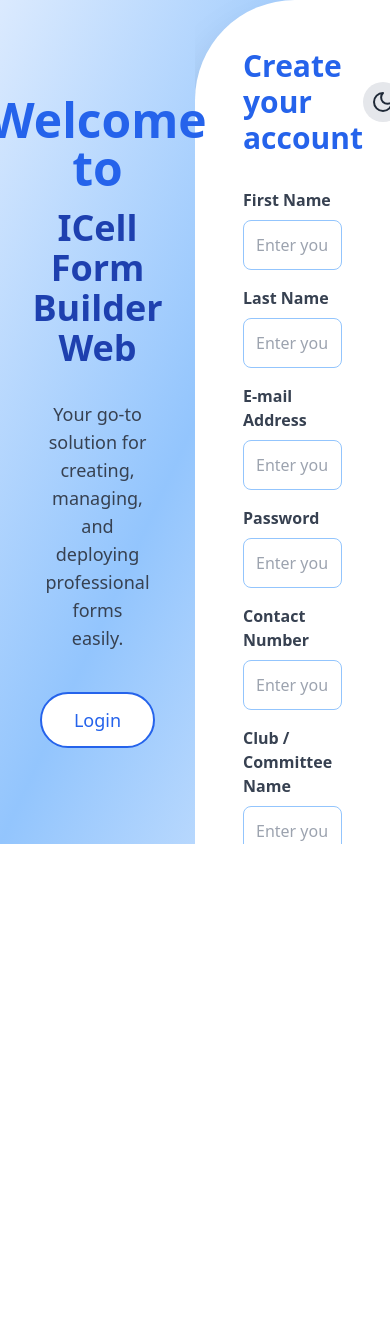
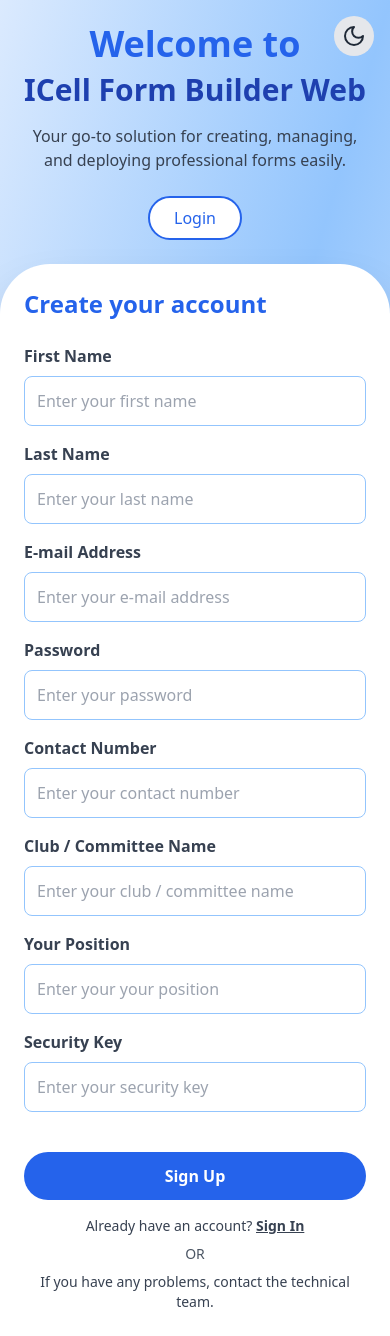
Before and after one commit to princegupta-in/FormBuilder_NITRR, a Next.js app in the folder client/: page /signup/signup in a window 390 px wide. Before the commit the page ends 844 px from the top, so only its background shows below. Built offline with nearby package versions, Linux system fonts and the light colour scheme.

Commit message:
Modified Signup and Signin Page for Mobile View

```diff
--- a/client/src/pages/signin/signin.js
+++ b/client/src/pages/signin/signin.js
@@ -42,11 +42,19 @@
         : 'bg-gradient-to-br from-blue-100 via-blue-300 to-blue-100';
 
     return (
-        <div className={`flex min-h-screen transition-all duration-500 ${backgroundStyle}`}>
-            {/* Left Side */}
-            <div className="flex-1 p-12 flex flex-col justify-center items-center text-center relative overflow-hidden">
+        <div className={`flex flex-col md:flex-row min-h-screen transition-all duration-500 ${backgroundStyle}`}>
+            {/* Top section (Left on desktop) */}
+            <div className="flex-1 p-6 md:p-12 flex flex-col justify-center items-center text-center relative overflow-hidden rounded-b-[50px] md:rounded-none">
+                {/* Dark mode button for mobile view */}
+                <button
+                    onClick={() => setDarkMode(!darkMode)}
+                    className={`md:hidden absolute top-4 right-4 p-2 rounded-full ${darkMode ? 'bg-gray-700' : 'bg-gray-200'}`}
+                >
+                    {darkMode ? <Sun className="text-yellow-300" /> : <Moon className="text-gray-800" />}
+                </button>
+
                 <motion.h1
-                    className={`text-5xl font-bold mb-4 ${darkMode ? 'text-white' : 'text-blue-600'}`}
+                    className={`text-4xl md:text-5xl font-bold mb-4 ${darkMode ? 'text-white' : 'text-blue-600'}`}
                     initial={{ opacity: 0 }}
                     animate={{ opacity: 1 }}
                     transition={{ duration: 0.5 }}
@@ -54,7 +62,7 @@
                     Welcome Back!
                 </motion.h1>
                 <motion.h2
-                    className={`text-4xl font-semibold mb-8 ${darkMode ? 'text-blue-300' : 'text-blue-800'}`}
+                    className={`text-3xl md:text-4xl font-semibold mb-4 md:mb-8 ${darkMode ? 'text-blue-300' : 'text-blue-800'}`}
                     initial={{ opacity: 0 }}
                     animate={{ opacity: 1 }}
                     transition={{ duration: 0.5, delay: 0.2 }}
@@ -62,7 +70,7 @@
                     Sign In to Your Account
                 </motion.h2>
                 <motion.p
-                    className={`max-w-xl text-lg mb-10 ${darkMode ? 'text-gray-300' : 'text-gray-700'}`}
+                    className={`max-w-xl text-base md:text-lg mb-6 md:mb-10 ${darkMode ? 'text-gray-300' : 'text-gray-700'}`}
                     initial={{ opacity: 0 }}
                     animate={{ opacity: 1 }}
                     transition={{ duration: 0.5, delay: 0.4 }}
@@ -72,7 +80,7 @@
                 <div className="flex space-x-4">
                     <motion.button
                         type="button"
-                        className={`px-8 py-3 rounded-full text-lg border-2 transition duration-300 ${darkMode ? 'bg-blue-600 text-white border-blue-400 hover:bg-blue-700' : 'bg-white text-blue-600 border-blue-600 hover:bg-blue-600 hover:text-white'}`}
+                        className={`px-6 md:px-8 py-2 md:py-3 rounded-full text-base md:text-lg border-2 transition duration-300 ${darkMode ? 'bg-blue-600 text-white border-blue-400 hover:bg-blue-700' : 'bg-white text-blue-600 border-blue-600 hover:bg-blue-600 hover:text-white'}`}
                         initial={{ y: 20, opacity: 0 }}
                         animate={{ y: 0, opacity: 1 }}
                         transition={{ duration: 0.5, delay: 0.6 }}
@@ -82,25 +90,27 @@
                 </div>
             </div>
 
-            {/* Right Side */}
+            {/* Bottom section (Right on desktop) */}
             <motion.div
-                className={`flex-1 p-12 overflow-y-auto ${darkMode ? 'bg-gray-800' : 'bg-white'} rounded-l-[100px] shadow-2xl relative z-10`}
-                initial={{ x: 300, opacity: 0 }}
-                animate={{ x: 0, opacity: 1 }}
+                className={`flex-1 p-6 md:p-12 overflow-y-auto ${darkMode ? 'bg-gray-800' : 'bg-white'} rounded-t-[50px] md:rounded-none md:rounded-tl-[100px] md:rounded-bl-[100px] shadow-2xl relative z-10`}
+                initial={{ opacity: 0 }}
+                animate={{ opacity: 1 }}
                 transition={{ duration: 0.5, delay: 1 }}
             >
-                <div className="flex justify-between items-center mb-8">
-                    <h2 className={`text-3xl font-bold ${darkMode ? 'text-blue-300' : 'text-blue-600'}`}>Sign In</h2>
-                    <button onClick={() => setDarkMode(!darkMode)} className={`p-2 rounded-full ${darkMode ? 'bg-gray-700' : 'bg-gray-200'}`}>
+                <div className="flex justify-between items-center mb-6 md:mb-8">
+                    <h2 className={`text-2xl md:text-3xl font-bold ${darkMode ? 'text-blue-300' : 'text-blue-600'}`}>Sign In</h2>
+                    {/* Dark mode button for desktop view */}
+                    <button
+                        onClick={() => setDarkMode(!darkMode)}
+                        className={`hidden md:block p-2 rounded-full ${darkMode ? 'bg-gray-700' : 'bg-gray-200'}`}
+                    >
                         {darkMode ? <Sun className="text-yellow-300" /> : <Moon className="text-gray-800" />}
                     </button>
                 </div>
                 <form onSubmit={handleSubmit}>
-                    {/* Email Field */}
                     <motion.div
-                        initial={{ x: 300, opacity: 0 }}
-                        animate={{ x: 0, opacity: 1 }}
-                        exit={{ x: -300, opacity: 0 }}
+                        initial={{ opacity: 0 }}
+                        animate={{ opacity: 1 }}
                         transition={{ duration: 0.5 }}
                         className="mb-4"
                     >
@@ -113,14 +123,12 @@
                             onChange={(e) => setFormData({ ...formData, email: e.target.value })}
                             className={`w-full p-3 border rounded-lg focus:outline-none focus:ring-2 transition-all duration-300 ${darkMode ? 'bg-gray-700 text-white border-gray-600 focus:ring-blue-500' : 'bg-white text-gray-800 border-blue-300 focus:ring-blue-500'}`}
                         />
-                        {errors.email && <span className="text-red-500">{errors.email}</span>}
+                        {errors.email && <span className="text-red-500 text-sm">{errors.email}</span>}
                     </motion.div>
 
-                    {/* Password Field */}
                     <motion.div
-                        initial={{ x: 300, opacity: 0 }}
-                        animate={{ x: 0, opacity: 1 }}
-                        exit={{ x: -300, opacity: 0 }}
+                        initial={{ opacity: 0 }}
+                        animate={{ opacity: 1 }}
                         transition={{ duration: 0.5 }}
                         className="mb-4"
                     >
@@ -133,26 +141,26 @@
                             onChange={(e) => setFormData({ ...formData, password: e.target.value })}
                             className={`w-full p-3 border rounded-lg focus:outline-none focus:ring-2 transition-all duration-300 ${darkMode ? 'bg-gray-700 text-white border-gray-600 focus:ring-blue-500' : 'bg-white text-gray-800 border-blue-300 focus:ring-blue-500'}`}
                         />
-                        {errors.password && <span className="text-red-500">{errors.password}</span>}
+                        {errors.password && <span className="text-red-500 text-sm">{errors.password}</span>}
                     </motion.div>
 
-                    <div className="text-center mt-8 text-black">
+                    <div className="text-center mt-6 md:mt-8">
                         <motion.button
                             whileHover={{ scale: 1.05 }}
                             whileTap={{ scale: 0.95 }}
                             type="submit"
-                            className={`w-full mt-6 p-3 rounded-full text-white font-semibold transition-all duration-300 ${
+                            className={`w-full mt-4 md:mt-6 p-3 rounded-full text-white font-semibold transition-all duration-300 ${
                                 darkMode ? 'bg-blue-500 hover:bg-blue-600' : 'bg-blue-600 hover:bg-blue-700'
                             }`}
                         >
                             Sign In
                         </motion.button>
-                        <p>
+                        <p className={`mt-4 text-sm md:text-base ${darkMode ? 'text-gray-300' : 'text-gray-700'}`}>
                             Don't have an account?{' '}
                             <Link href="/signup/signup" className="font-semibold underline hover:text-blue-800">Sign Up</Link>
                         </p>
-                        <p className="mt-2">OR</p>
-                        <p>If you have any problems, contact the technical team.</p>
+                        <p className={`mt-2 text-sm md:text-base ${darkMode ? 'text-gray-400' : 'text-gray-600'}`}>OR</p>
+                        <p className={`mt-2 text-sm md:text-base ${darkMode ? 'text-gray-300' : 'text-gray-700'}`}>If you have any problems, contact the technical team.</p>
                     </div>
                 </form>
             </motion.div>
--- a/client/src/pages/signup/signup.js
+++ b/client/src/pages/signup/signup.js
@@ -1,76 +1,85 @@
-"use client"
+"use client";
 import "../../app/globals.css";
-import React, { useState, useEffect } from 'react';
-import { motion } from 'framer-motion';
-import { Sun, Moon } from 'lucide-react';
-import Link from 'next/link';
-
+import React, { useState, useEffect } from "react";
+import { motion } from "framer-motion";
+import { Sun, Moon } from "lucide-react";
+import Link from "next/link";
 export default function SignUp() {
   const [darkMode, setDarkMode] = useState(false);
   const [formData, setFormData] = useState({
-        firstName: '',
-        lastName: '',
-        email: '',
-        password: '',
-        contact: '',
-        clubName: '',
-        position: '',
-        securityKey: '',
+    firstName: "",
+    lastName: "",
+    email: "",
+    password: "",
+    contact: "",
+    clubName: "",
+    position: "",
+    securityKey: "",
   });
   const [errors, setErrors] = useState({});
-
   useEffect(() => {
-        const body = document.querySelector('body');
+    const body = document.querySelector("body");
     if (darkMode) {
-            body.classList.add('dark');
+      body.classList.add("dark");
     } else {
-            body.classList.remove('dark');
+      body.classList.remove("dark");
     }
   }, [darkMode]);
 
   const formFields = [
-        { label: 'First Name', type: 'text', field: 'firstName' },
-        { label: 'Last Name', type: 'text', field: 'lastName' },
-        { label: 'E-mail Address', type: 'email', field: 'email' },
-        { label: 'Password', type: 'password', field: 'password' },
-        { label: 'Contact Number', type: 'tel', field: 'contact' },
-        { label: 'Club / Committee Name', type: 'text', field: 'clubName' },
-        { label: 'Your Position', type: 'text', field: 'position' },
-        { label: 'Security Key', type: 'text', field: 'securityKey' }
+    { label: "First Name", type: "text", field: "firstName" },
+    { label: "Last Name", type: "text", field: "lastName" },
+    { label: "E-mail Address", type: "email", field: "email" },
+    { label: "Password", type: "password", field: "password" },
+    { label: "Contact Number", type: "tel", field: "contact" },
+    { label: "Club / Committee Name", type: "text", field: "clubName" },
+    { label: "Your Position", type: "text", field: "position" },
+    { label: "Security Key", type: "text", field: "securityKey" },
   ];
 
   const validate = () => {
     const newErrors = {};
     if (!formData.firstName) newErrors.firstName = "First Name is required";
     if (!formData.lastName) newErrors.lastName = "Last Name is required";
-        if (!formData.email.includes('@')) newErrors.email = "Invalid email format";
-        if (formData.password.length < 6) newErrors.password = "Password must be at least 6 characters";
+    if (!formData.email.includes("@")) newErrors.email = "Invalid email format";
+    if (formData.password.length < 6)
+      newErrors.password = "Password must be at least 6 characters";
     if (!formData.contact) newErrors.contact = "Contact Number is required";
-        if (!formData.clubName) newErrors.clubName = "Club/Committee Name is required";
+    if (!formData.clubName)
+      newErrors.clubName = "Club/Committee Name is required";
     if (!formData.position) newErrors.position = "Position is required";
-        if (!formData.securityKey) newErrors.securityKey = "Security Key is required";
+    if (!formData.securityKey)
+      newErrors.securityKey = "Security Key is required";
 
     setErrors(newErrors);
     return Object.keys(newErrors).length === 0;
   };
-
   const handleSubmit = (e) => {
     e.preventDefault();
     if (validate()) {
       console.log("Form Data:", formData);
     }
   };
-
   const backgroundStyle = darkMode
-        ? 'bg-gradient-to-br from-gray-900 via-blue-900 to-gray-900'
-        : 'bg-gradient-to-br from-blue-100 via-blue-300 to-blue-100';
-
+    ? "bg-gradient-to-br from-gray-900 via-blue-900 to-gray-900"
+    : "bg-gradient-to-br from-blue-100 via-blue-300 to-blue-100";
   return (
-        <div className={`flex min-h-screen ${backgroundStyle}`}>
-            {/* Left Side - Fixed */}
-            <div className="w-1/2 fixed left-0 top-0 h-full flex flex-col justify-center items-center text-center p-12">
+    <div className={`flex flex-col md:flex-row min-h-screen ${backgroundStyle}`}>
+      {/* Top section (Left on desktop) */}
+      <div className="md:w-1/2 md:fixed md:left-0 md:top-0 md:h-full flex flex-col justify-center items-center text-center p-6 md:p-12 overflow-hidden">
+        {/* Dark mode button for mobile view */}
+        <button
+          onClick={() => setDarkMode(!darkMode)}
+          className={`md:hidden absolute top-4 right-4 p-2 rounded-full ${
+            darkMode ? "bg-gray-700" : "bg-gray-200"
+          }`}
+        >
+          {darkMode ? <Sun className="text-yellow-300" /> : <Moon className="text-gray-800" />}
+        </button>
         <motion.h1
-                    className={`text-5xl font-bold mb-4 ${darkMode ? 'text-white' : 'text-blue-600'}`}
+          className={`text-4xl md:text-5xl font-bold mb-2 md:mb-4 ${
+            darkMode ? "text-white" : "text-blue-600"
+          }`}
           initial={{ opacity: 0 }}
           animate={{ opacity: 1 }}
           transition={{ duration: 0.5 }}
@@ -78,7 +87,9 @@
           Welcome to
         </motion.h1>
         <motion.h2
-                    className={`text-4xl font-semibold mb-8 ${darkMode ? 'text-blue-300' : 'text-blue-800'}`}
+          className={`text-3xl md:text-4xl font-semibold mb-4 md:mb-8 ${
+            darkMode ? "text-blue-300" : "text-blue-800"
+          }`}
           initial={{ opacity: 0 }}
           animate={{ opacity: 1 }}
           transition={{ duration: 0.5, delay: 0.2 }}
@@ -86,7 +97,9 @@
           ICell Form Builder Web
         </motion.h2>
         <motion.p
-                    className={`max-w-xl text-lg mb-10 ${darkMode ? 'text-gray-300' : 'text-gray-700'}`}
+          className={`max-w-xl text-base md:text-lg mb-6 md:mb-10 ${
+            darkMode ? "text-gray-300" : "text-gray-700"
+          }`}
           initial={{ opacity: 0 }}
           animate={{ opacity: 1 }}
           transition={{ duration: 0.5, delay: 0.4 }}
@@ -96,7 +109,11 @@
         <div className="flex space-x-4">
           <motion.button
             type="button"
-                        className={`px-8 py-3 rounded-full text-lg border-2 transition duration-300 ${darkMode ? 'bg-blue-600 text-white border-blue-400 hover:bg-blue-700' : 'bg-white text-blue-600 border-blue-600 hover:bg-blue-600 hover:text-white'}`}
+            className={`px-6 md:px-8 py-2 md:py-3 rounded-full text-base md:text-lg border-2 transition duration-300 ${
+              darkMode
+                ? "bg-blue-600 text-white border-blue-400 hover:bg-blue-700"
+                : "bg-white text-blue-600 border-blue-600 hover:bg-blue-600 hover:text-white"
+            }`}
             initial={{ y: 20, opacity: 0 }}
             animate={{ y: 0, opacity: 1 }}
             transition={{ duration: 0.5, delay: 0.6 }}
@@ -105,18 +122,24 @@
           </motion.button>
         </div>
       </div>
-
-            <div className="w-1/2 ml-auto">
-                <div className="h-screen overflow-y-auto">
+      {/* Bottom section (Right on desktop) */}
+      <div className="md:w-1/2 md:ml-auto">
+        <div className="md:h-screen md:overflow-y-auto">
           <motion.div
-                        className={`p-12 ${darkMode ? 'bg-gray-800' : 'bg-white'} rounded-l-[100px] shadow-2xl min-h-full`}
-                        initial={{ x: 300, opacity: 0 }}
-                        animate={{ x: 0, opacity: 1 }}
-                        transition={{ duration: 0.5, delay: 1 }}
+            className={`p-6 md:p-12 ${darkMode ? "bg-gray-800" : "bg-white"} rounded-t-[50px] md:rounded-none md:rounded-tl-[100px] md:rounded-bl-[100px] shadow-2xl min-h-full`}
+            initial={{ opacity: 0 }}
+            animate={{ opacity: 1 }}
+            transition={{ duration: 0.5, delay: 0.5 }}
           >
-                        <div className="flex justify-between items-center mb-8">
-                            <h2 className={`text-3xl font-bold ${darkMode ? 'text-blue-300' : 'text-blue-600'}`}>Create your account</h2>
-                            <button onClick={() => setDarkMode(!darkMode)} className={`p-2 rounded-full ${darkMode ? 'bg-gray-700' : 'bg-gray-200'}`}>
+            <div className="flex justify-between items-center mb-6 md:mb-8">
+              <h2 className={`text-2xl md:text-3xl font-bold ${darkMode ? "text-blue-300" : "text-blue-600"}`}>
+                Create your account
+              </h2>
+              {/* Dark mode button for desktop view */}
+              <button
+                onClick={() => setDarkMode(!darkMode)}
+                className={`hidden md:block p-2 rounded-full ${darkMode ? "bg-gray-700" : "bg-gray-200"}`}
+              >
                 {darkMode ? <Sun className="text-yellow-300" /> : <Moon className="text-gray-800" />}
               </button>
             </div>
@@ -124,41 +147,66 @@
               {formFields.map((field) => (
                 <motion.div
                   key={field.label}
-                                    initial={{ x: 300, opacity: 0 }}
-                                    animate={{ x: 0, opacity: 1 }}
-                                    exit={{ x: -300, opacity: 0 }}
+                  initial={{ opacity: 0 }}
+                  animate={{ opacity: 1 }}
                   transition={{ duration: 0.5 }}
                   className="mb-4"
                 >
-                                    <label htmlFor={field.label.toLowerCase().replace(/ /g, '-')} className={`block font-bold mb-2 ${darkMode ? 'text-gray-300' : 'text-gray-700'}`}>{field.label}</label>
+                  <label
+                    htmlFor={field.label.toLowerCase().replace(/ /g, "-")}
+                    className={`block font-bold mb-2 ${darkMode ? "text-gray-300" : "text-gray-700"}`}
+                  >
+                    {field.label}
+                  </label>
                   <input
                     type={field.type}
-                                        id={field.label.toLowerCase().replace(/ /g, '-') }
+                    id={field.label.toLowerCase().replace(/ /g, "-")}
                     placeholder={`Enter your ${field.label.toLowerCase()}`}
                     value={formData[field.field]}
-                                        onChange={(e) => setFormData({ ...formData, [field.field]: e.target.value })}
-                                        className={`w-full p-3 border rounded-lg focus:outline-none focus:ring-2 transition-all duration-300 ${darkMode ? 'bg-gray-700 text-white border-gray-600 focus:ring-blue-500' : 'bg-white text-gray-800 border-blue-300 focus:ring-blue-500'}`}
+                    onChange={(e) =>
+                      setFormData({
+                        ...formData,
+                        [field.field]: e.target.value,
+                      })
+                    }
+                    className={`w-full p-3 border rounded-lg focus:outline-none focus:ring-2 transition-all duration-300 ${
+                      darkMode
+                        ? "bg-gray-700 text-white border-gray-600 focus:ring-blue-500"
+                        : "bg-white text-gray-800 border-blue-300 focus:ring-blue-500"
+                    }`}
                   />
-                                    {errors[field.field] && <span className="text-red-500">{errors[field.field]}</span>}
+                  {errors[field.field] && (
+                    <span className="text-red-500 text-sm">
+                      {errors[field.field]}
+                    </span>
+                  )}
                 </motion.div>
               ))}
-                            <div className="text-center mt-8">
+              <div className="text-center mt-6 md:mt-8">
                 <motion.button
                   whileHover={{ scale: 1.05 }}
                   whileTap={{ scale: 0.95 }}
                   type="submit"
-                                    className={`w-full mt-6 p-3 rounded-full text-white font-semibold transition-all duration-300 ${
-                                        darkMode ? 'bg-blue-500 hover:bg-blue-600' : 'bg-blue-600 hover:bg-blue-700'
+                  className={`w-full mt-4 md:mt-6 p-3 rounded-full text-white font-semibold transition-all duration-300 ${
+                    darkMode
+                      ? "bg-blue-500 hover:bg-blue-600"
+                      : "bg-blue-600 hover:bg-blue-700"
                   }`}
                 >
                   Sign Up
                 </motion.button>
-                                <p className={`mt-4 ${darkMode ? 'text-gray-300' : 'text-gray-700'}`}>
-                                    Already have an account?{' '}
-                                    <button type="button" className="font-semibold underline hover:text-blue-800">Sign In</button>
+                <p className={`mt-4 text-sm md:text-base ${darkMode ? "text-gray-300" : "text-gray-700"}`}>
+                  Already have an account?{" "}
+                  <Link href="/signin/signin" className="font-semibold underline hover:text-blue-800">
+                    Sign In
+                  </Link>
                 </p>
-                                <p className={`mt-2 ${darkMode ? 'text-gray-300' : 'text-gray-700'}`}>OR</p>
-                                <p className={`${darkMode ? 'text-gray-300' : 'text-gray-700'}`}>If you have any problems, contact the technical team.</p>
+                <p className={`mt-2 text-sm md:text-base ${darkMode ? "text-gray-400" : "text-gray-600"}`}>
+                  OR
+                </p>
+                <p className={`mt-2 text-sm md:text-base ${darkMode ? "text-gray-300" : "text-gray-700"}`}>
+                  If you have any problems, contact the technical team.
+                </p>
               </div>
             </form>
           </motion.div>
```
Lines whose indentation alone changed are shown as unchanged.
